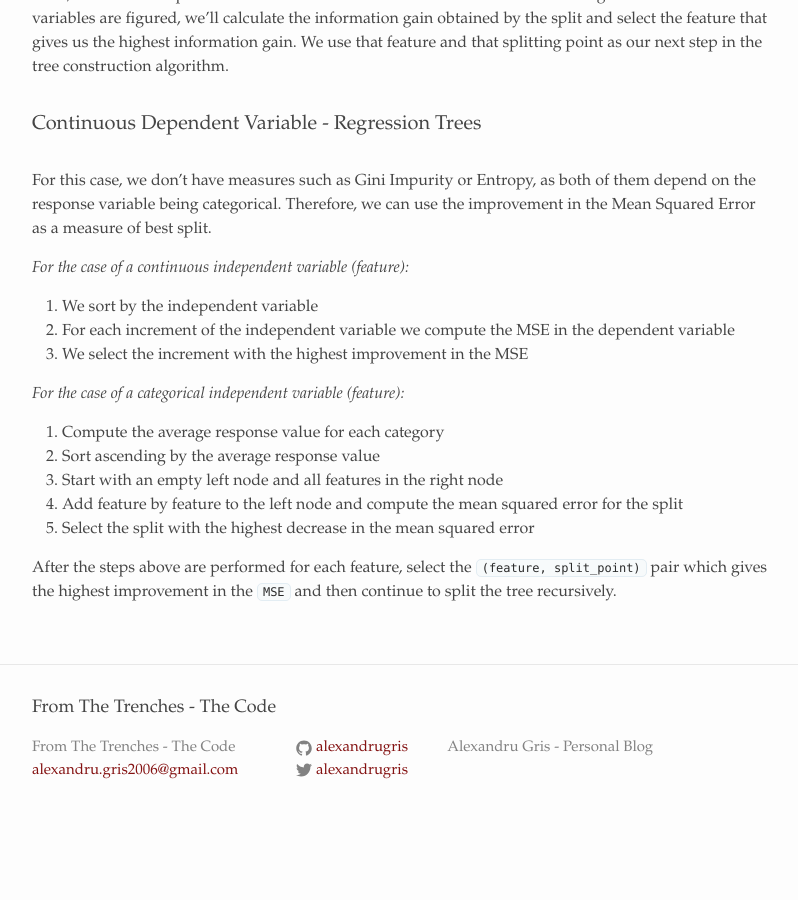
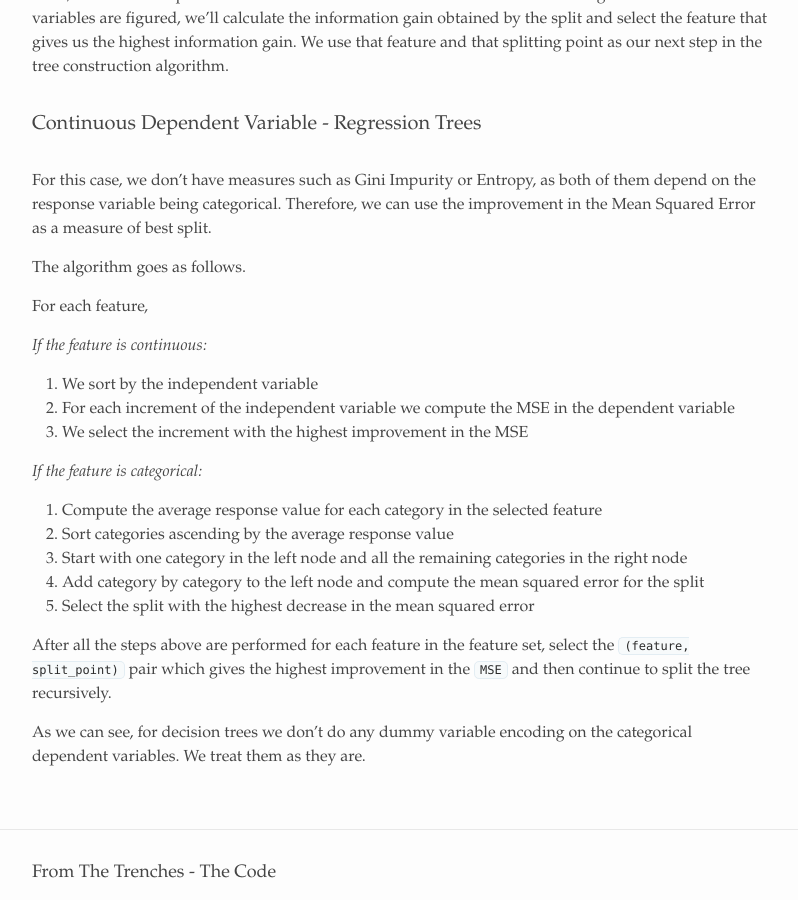
Before and after one commit to alexandrugris/my-jekyll-tech-blog, a Jekyll site: the page built from MyBlog/_posts/2019-12-01-decision-trees.markdown, in a window 1280 px wide and 900 px high, scrolled down 12118 px. Shown: the whole window, without its empty margins (238-1036 px from the left). Built offline with Jekyll 4.4.1, drawn with Linux system fonts in a browser that asks for light colours; before the commit the page ends 12960 px from its top, so only the background shows below that.

Commit message:
small changes

```diff
--- a/MyBlog/_posts/2019-12-01-decision-trees.markdown
+++ b/MyBlog/_posts/2019-12-01-decision-trees.markdown
@@ -390,18 +390,24 @@ Unlike the previous scenario with only categorical variables, if we have continu
 
 For this case, we don't have measures such as Gini Impurity or Entropy, as both of them depend on the response variable being categorical. Therefore, we can use the improvement in the Mean Squared Error as a measure of best split.
 
-*For the case of a continuous independent variable (feature):*
+The algorithm goes as follows.
+
+For each feature,
+
+*If the feature is continuous:*
 
 1. We sort by the independent variable
 2. For each increment of the independent variable we compute the MSE in the dependent variable
 3. We select the increment with the highest improvement in the MSE
 
-*For the case of a categorical independent variable (feature):*
+*If the feature is categorical:*
 
-1. Compute the average response value for each category
-2. Sort ascending by the average response value
-3. Start with an empty left node and all features in the right node
-4. Add feature by feature to the left node and compute the mean squared error for the split
+1. Compute the average response value for each category in the selected feature
+2. Sort categories ascending by the average response value
+3. Start with one category in the left node and all the remaining categories in the right node
+4. Add category by category to the left node and compute the mean squared error for the split
 5. Select the split with the highest decrease in the mean squared error
 
-After the steps above are performed for each feature, select the `(feature, split_point)` pair which gives the highest improvement in the `MSE` and then continue to split the tree recursively.
+After all the steps above are performed for each feature in the feature set, select the `(feature, split_point)` pair which gives the highest improvement in the `MSE` and then continue to split the tree recursively.
+
+As we can see, for decision trees we don't do any dummy variable encoding on the categorical dependent variables. We treat them as they are.
```
